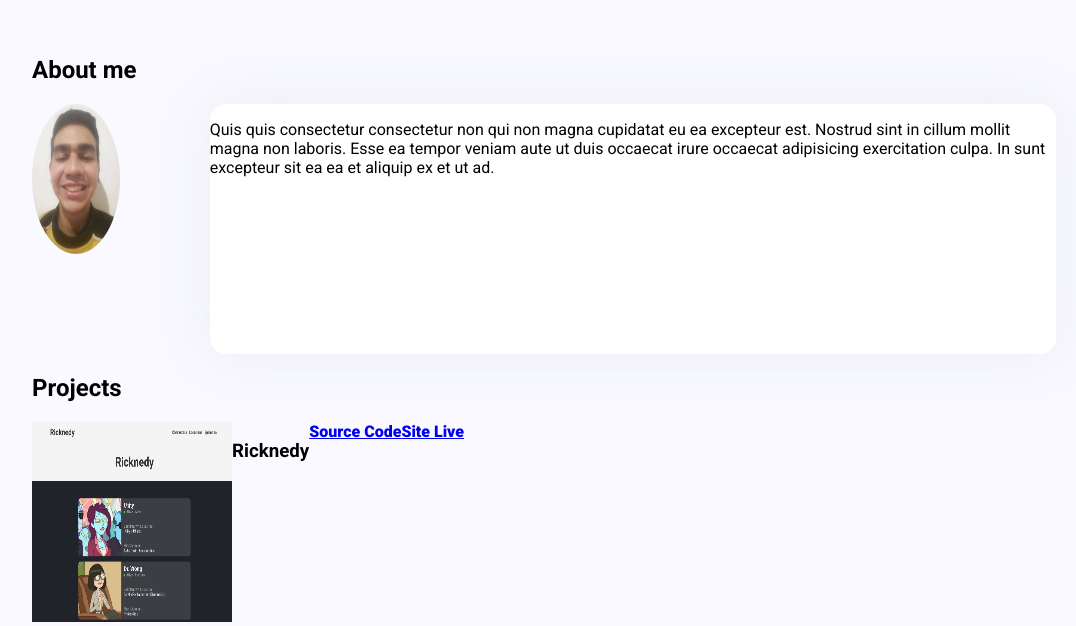
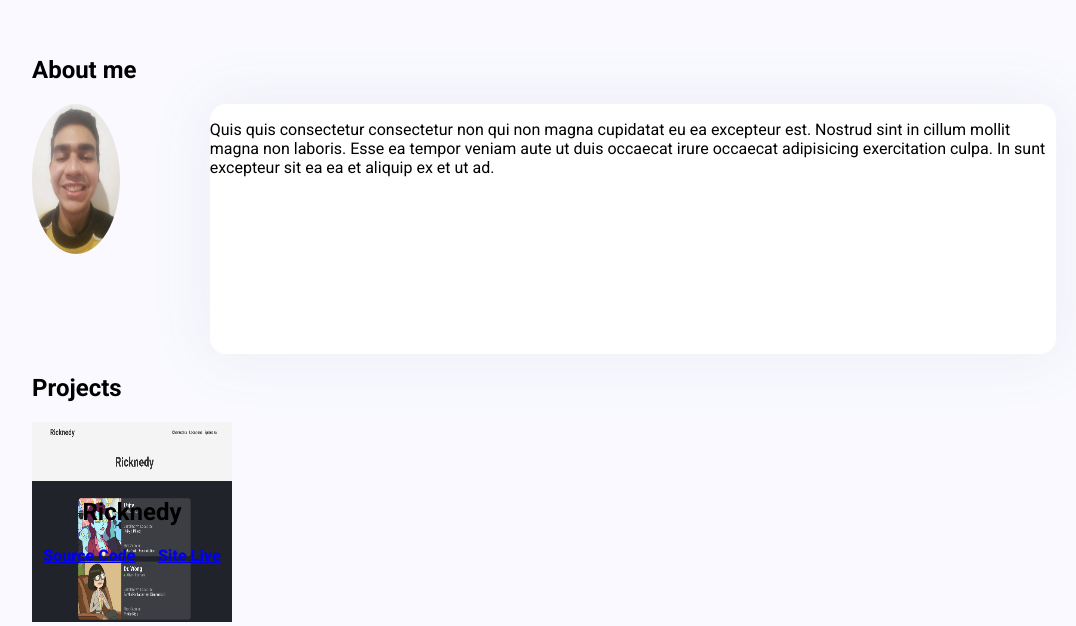
Before and after one commit to plumreiss/angelpadrino, a Next.js app: page / in a window 1280 px wide. Shown: the part 764-1390 px from the top of the page, without its empty margins (96-1172 px from the left). Built offline with nearby package versions, Linux system fonts and the light colour scheme.

Commit message:
feat: create Project component

```diff
--- a/src/components/elements/Container/Article/index.js
+++ b/src/components/elements/Container/Article/index.js
@@ -2,21 +2,15 @@ import styled from "styled-components";
 
 const StyledArticle = styled.article`
   display: flex;
+  height: ${({ h }) => h};
+  width: ${({ w }) => w};
   flex-direction: ${({ direction }) => direction};
   justify-content: ${({ justifyContent }) => justifyContent};
+  align-items: ${({ alignItems }) => alignItems};
   margin: ${({ mg }) => mg};
   padding: ${({ pd }) => pd};
 `;
 
-export function Article({ direction, justifyContent, mg, pd, children }) {
-  return (
-    <StyledArticle
-      direction={direction}
-      justifyContent={justifyContent}
-      mg={mg}
-      pd={pd}
-    >
-      {children}
-    </StyledArticle>
-  );
+export function Article({ children, ...rest }) {
+  return <StyledArticle {...rest}>{children}</StyledArticle>;
 }
--- a/src/components/elements/Container/Box/index.js
+++ b/src/components/elements/Container/Box/index.js
@@ -1,3 +1,20 @@
-export function Box({ children }) {
-  return <div>{children}</div>;
+import styled from "styled-components";
+
+const StyledBox = styled.div`
+  display: ${({ display }) => display};
+  text-align: ${({ textAlign }) => textAlign};
+  position: ${({ position }) => position};
+  flex-direction: ${({ direction }) => direction};
+  width: ${({ w }) => w};
+  margin: ${({ mg }) => mg};
+  min-height: ${({ mh }) => mh};
+  background: ${({ bg }) => bg};
+  justify-content: ${({ justifyContent }) => justifyContent};
+  align-items: ${({ alignItems }) => alignItems};
+  box-shadow: ${({ boxShadow }) => boxShadow};
+  border-radius: ${({ borderRadius }) => borderRadius};
+`;
+
+export function Box({ children, ...rest }) {
+  return <StyledBox {...rest}>{children}</StyledBox>;
 }
--- /dev/null
+++ b/src/components/layout/Card/Project/index.js
@@ -0,0 +1,28 @@
+import Image from "next/image";
+import { Box, WrapperImage, Row, Article, Subtitle, Link } from "@/components";
+
+export function Project({ img, name, sourceCode, url }) {
+  return (
+    <Article
+      w="200px"
+      h="200px"
+      position="relative"
+      justifyContent="center"
+      alignItems="center"
+    >
+      <WrapperImage rounded="0px">
+        <Image src={img} layout="fill" alt={name} />
+      </WrapperImage>
+      <Box position="absolute" textAlign="center">
+        <Box>
+          <Subtitle>{name}</Subtitle>
+        </Box>
+        <Row justifyContent="space-around" w="200px">
+          <Link url={sourceCode}>Source Code</Link>
+
+          <Link url={url}>Site Live</Link>
+        </Row>
+      </Box>
+    </Article>
+  );
+}
--- /dev/null
+++ b/src/components/layout/Card/index.js
@@ -0,0 +1 @@
+export * from './Project'
--- a/src/components/layout/Projects/index.js
+++ b/src/components/layout/Projects/index.js
@@ -1,8 +1,6 @@
-import Image from "next/image";
+import { Section, Subtitle, Box, Project } from "@/components";
 
-import { Section, Subtitle, Box, Article, Link } from "../../elements";
-
-import { PROJECTS } from "../../../constants";
+import { PROJECTS } from "@/constants";
 
 export function Projects() {
   return (
@@ -10,19 +8,13 @@ export function Projects() {
       <Subtitle>Projects</Subtitle>
       <Box>
         {PROJECTS.map(({ id, name, url, img, sourceCode }) => (
-          <Article key={id}>
-            <Box>
-              <Image src={img} width={200} height={200} />
-            </Box>
-            <Box>
-              <h3>{name}</h3>
-            </Box>
-            <Box>
-              <Link url={sourceCode}>Source Code</Link>
-
-              <Link url={url}>Site Live</Link>
-            </Box>
-          </Article>
+          <Project
+            key={id}
+            name={name}
+            url={url}
+            img={img}
+            sourceCode={sourceCode}
+          />
         ))}
       </Box>
     </Section>
--- a/src/components/layout/Row/index.js
+++ b/src/components/layout/Row/index.js
@@ -3,6 +3,7 @@ import styled from "styled-components";
 const StyledRow = styled.div`
   display: flex;
   flex-direction: row;
+  width: ${({ w }) => w};
   margin: ${({ mg }) => mg};
   min-height: ${({ mh }) => mh};
   background: ${({ bg }) => bg};
--- a/src/components/layout/index.js
+++ b/src/components/layout/index.js
@@ -4,3 +4,4 @@ export * from "./Projects";
 export * from "./Col";
 export * from "./Row";
 export * from "./Center";
+export * from "./Card";
```
